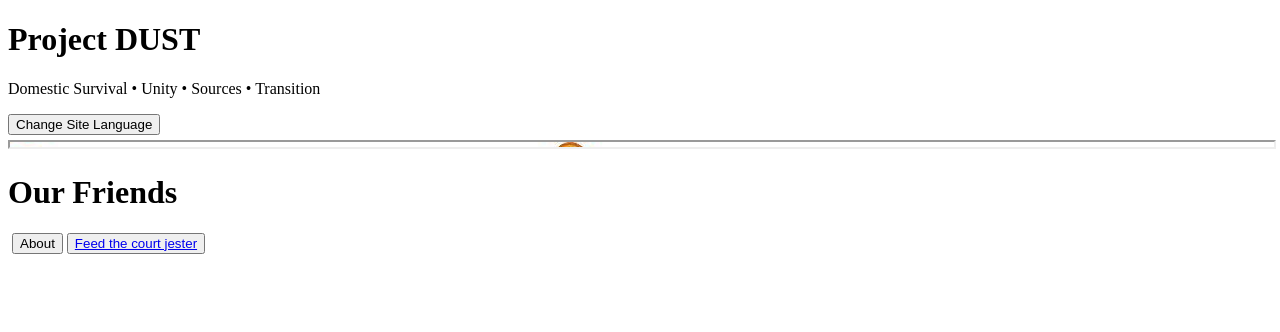
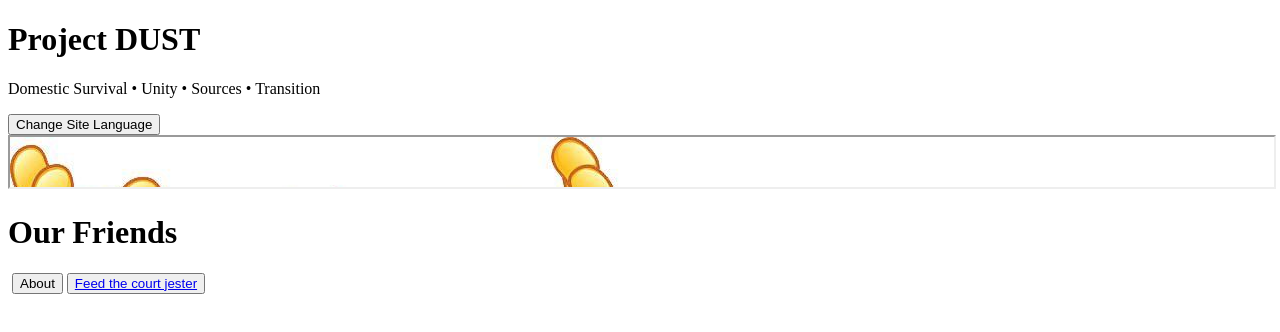
Before and after one commit to secret-secret-secret/secret-secret-secret.github.io, a plain HTML site: page index.html in a window 1280 px wide. Drawn offline with Linux system fonts and the light colour scheme.

Commit message:
iframe dimensions again

```diff
--- a/index.html
+++ b/index.html
@@ -11,7 +11,7 @@
 </header>
 
 <body onload="message()">
-   <iframe id="viewer" class="jpeg" src="sample.jpeg" height="5em" width="100%">
+   <iframe id="viewer" class="jpeg" src="sample.jpeg" height="50em" width="100%">
    </iframe>
 
    <!-- download link -->
```
